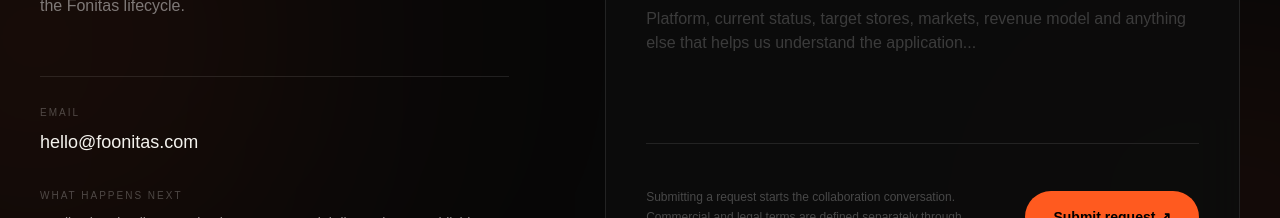
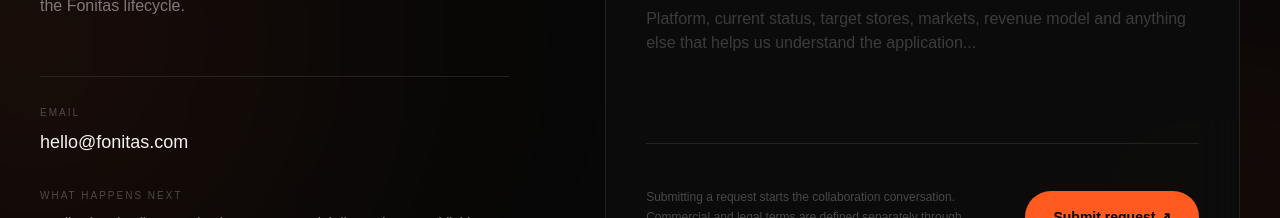
Before and after one commit to mohamad-es/Fonitas-website, a Next.js app: page / in a window 1280 px wide. Shown: the part 10600-10818 px from the top of the page. Built offline with nearby package versions, Linux system fonts and the light colour scheme.

Commit message:
standardize Fonitas contact email

```diff
--- a/components/home/contact-section.tsx
+++ b/components/home/contact-section.tsx
@@ -26,7 +26,7 @@ export function ContactSection() {
 
             <div className="mt-14 border-t border-white/10 pt-7">
               <p className="text-[10px] uppercase tracking-[.2em] text-white/25">Email</p>
-              <a href="mailto:hello@foonitas.com" className="mt-2 inline-block text-lg transition hover:text-[#ff6a2a]">hello@foonitas.com</a>
+              <a href="mailto:hello@fonitas.com" className="mt-2 inline-block text-lg transition hover:text-[#ff6a2a]">hello@fonitas.com</a>
               <p className="mt-8 text-[10px] uppercase tracking-[.2em] text-white/25">What happens next</p>
               <p className="mt-2 text-sm leading-6 text-white/55">Application details → evaluation → commercial discussion → publishing path.</p>
             </div>
```
